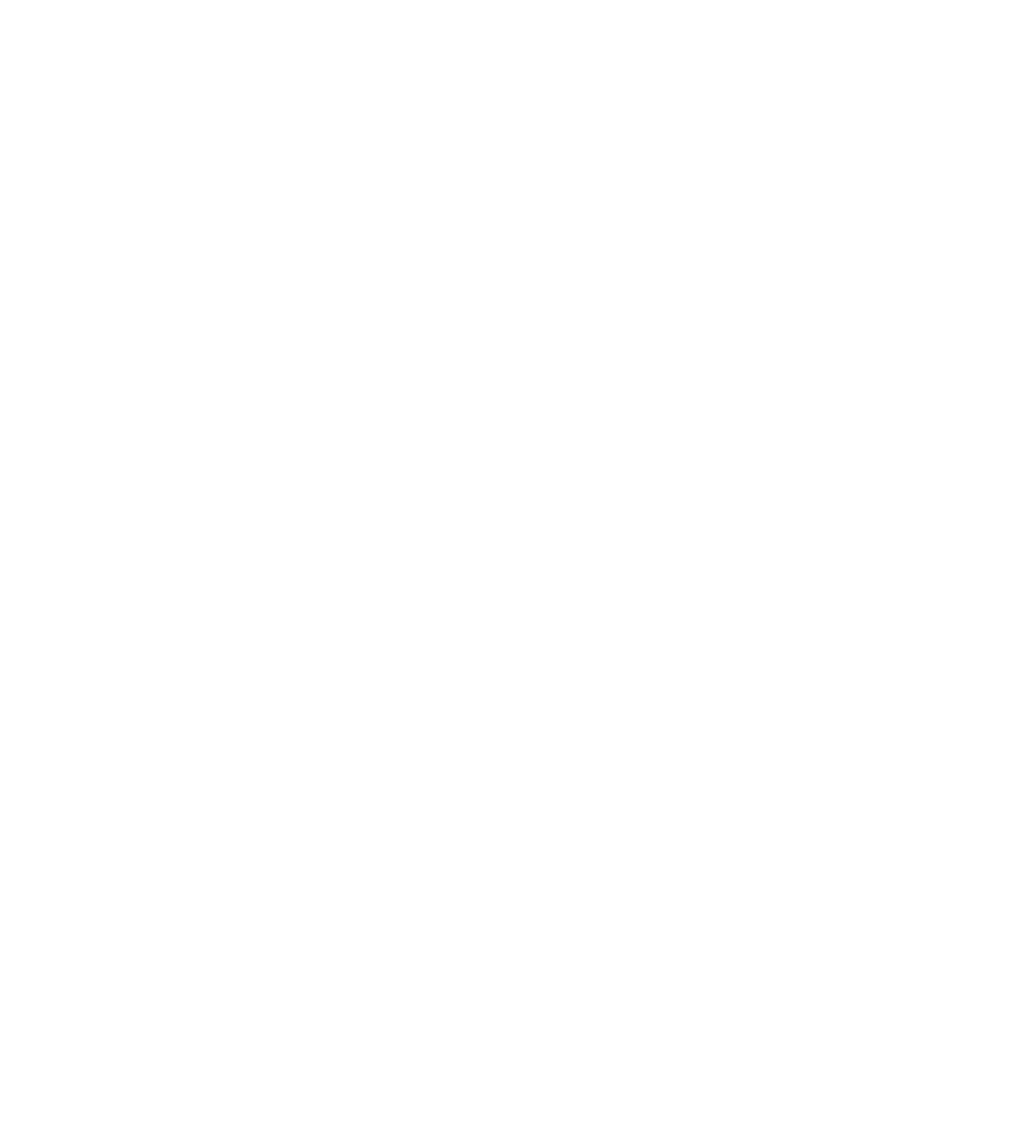
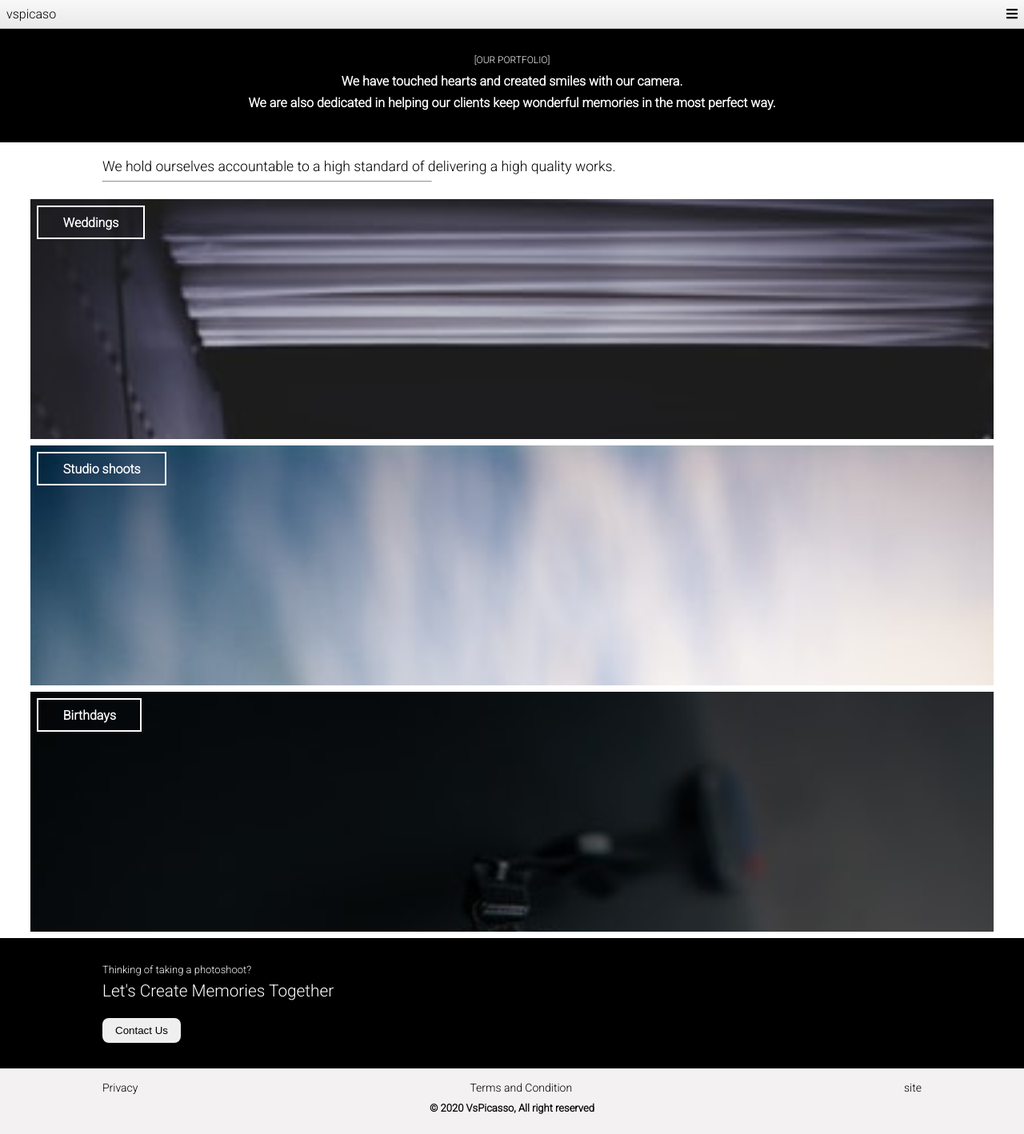
Before and after one commit to ITIfeanyi/VsPicaso, a React (Create React App) app: page /portfolio in a window 1280 px wide. Shown: the whole page at 80% size. Before the commit the page ends 800 px from the top, so only its background shows below. Built offline with nearby package versions, Linux system fonts and the light colour scheme.

Commit message:
added the portfoolio component and contact page

```diff
--- a/package.json
+++ b/package.json
@@ -9,6 +9,7 @@
     "@testing-library/jest-dom": "^5.11.10",
     "@testing-library/react": "^11.2.6",
     "@testing-library/user-event": "^12.8.3",
+    "lodash": "^4.17.21",
     "react": "^17.0.2",
     "react-dom": "^17.0.2",
     "react-router-dom": "^5.2.0",
--- a/src/App.js
+++ b/src/App.js
@@ -1,6 +1,8 @@
 import "./App.css";
 import { Switch, Route } from "react-router-dom";
 import Homepage from "./components/Pages/Homepage/Homepage";
+import PortFolio from "./components/Pages/Portfolio/PortFolio";
+import Contact from "./components/Pages/Contact/Contact";
 
 function App() {
   return (
@@ -9,6 +11,12 @@
         <Route exact path='/'>
           <Homepage />
         </Route>
+        <Route path='/portfolio'>
+          <PortFolio />
+        </Route>
+        <Route path='/contact'>
+          <Contact />
+        </Route>
       </Switch>
     </div>
   );
--- /dev/null
+++ b/src/components/Pages/Contact/Contact.js
@@ -0,0 +1,13 @@
+import React from "react";
+import Header from "../../Header/Header";
+import Footer from "../../Footer/Footer";
+
+const Contact = () => {
+  return (
+    <div>
+      <Header />
+    </div>
+  );
+};
+
+export default Contact;
--- a/src/components/Pages/Homepage/Homepage.js
+++ b/src/components/Pages/Homepage/Homepage.js
@@ -11,6 +11,7 @@
 } from "@fortawesome/free-solid-svg-icons";
 import { FontAwesomeIcon } from "@fortawesome/react-fontawesome";
 import Footer from "../../Footer/Footer";
+import { Link } from "react-router-dom";
 
 const Homepage = () => {
   return (
@@ -83,7 +84,9 @@
           <p className={styles.more_Project_text}>
             We take photography to the next level
           </p>
-          <button>View more of our works</button>
+          <button>
+            <Link to='/portfolio'>View more of our works</Link>
+          </button>
         </div>
       </article>
       <Footer />
--- a/src/components/Pages/Homepage/Homepage.module.css
+++ b/src/components/Pages/Homepage/Homepage.module.css
@@ -91,3 +91,7 @@
   color: white;
   border: 2px solid rgb(201, 171, 3);
 }
+.more_Project a {
+  text-decoration: none;
+  color: black;
+}
--- /dev/null
+++ b/src/components/Pages/Portfolio/PortFolio.js
@@ -0,0 +1,75 @@
+import React from "react";
+import Header from "../../Header/Header";
+import styles from "./PortFolio.module.css";
+import { Link } from "react-router-dom";
+
+import img1 from "../../../img/img1.jpg";
+import img2 from "../../../img/img2.jpg";
+import img3 from "../../../img/img3.jpg";
+import Footer from "../../Footer/Footer";
+
+const PortFolio = () => {
+  return (
+    <div>
+      <Header />
+      <div className={styles.ourportfolio}>
+        <p className={styles.PortFolio_title}>[OUR PORTFOLIO]</p>
+        <p className={styles.PortFolio_main}>
+          We have touched hearts and created smiles with our camera.
+        </p>
+        <p className={styles.PortFolio_main}>
+          We are also dedicated in helping our clients keep wonderful memories
+          in the most perfect way.
+        </p>
+      </div>
+
+      <div className={styles.accountable}>
+        We hold ourselves accountable to a high standard of delivering a high
+        quality works.
+        <hr />
+      </div>
+      <div className={styles.portfolio_list}>
+        <div className={styles.portfolio}>
+          <Link to='/' className={styles.portfolio_link}>
+            <img src={img1} alt='img' />
+            <div className={styles.btn}>
+              <span>Weddings</span>
+            </div>
+          </Link>
+        </div>
+        <div className={styles.portfolio}>
+          <Link to='/' className={styles.portfolio_link}>
+            <img src={img2} alt='img' />
+            <div className={styles.btn}>
+              <span>Studio shoots</span>
+            </div>
+          </Link>
+        </div>
+        <div className={styles.portfolio}>
+          <Link to='/' className={styles.portfolio_link}>
+            <img src={img3} alt='img' />
+            <div className={styles.btn}>
+              <span>Birthdays</span>
+            </div>
+          </Link>
+        </div>
+      </div>
+      <article className={styles.think_photoshoot}>
+        <div className={styles.think_photoshoot_text}>
+          <p className={styles.think_photoshoot_text_small}>
+            Thinking of taking a photoshoot?
+          </p>
+          <p className={styles.think_photoshoot_text_large}>
+            Let's Create Memories Together
+          </p>
+          <Link to='/contact'>
+            <button>Contact Us</button>
+          </Link>
+        </div>
+      </article>
+      <Footer />
+    </div>
+  );
+};
+
+export default PortFolio;
--- /dev/null
+++ b/src/components/Pages/Portfolio/PortFolio.module.css
@@ -0,0 +1,83 @@
+.ourportfolio {
+  background-color: black;
+  text-align: center;
+  color: white;
+  padding: 2rem 1rem;
+}
+.ourportfolio p {
+  width: 70%;
+  margin: auto;
+}
+.PortFolio_title {
+  font-size: 12px;
+  padding-bottom: 0.6rem;
+}
+.PortFolio_main {
+  font-weight: 600;
+  padding-bottom: 0.5rem;
+}
+.accountable {
+  background-color: white;
+  color: black;
+  width: 80%;
+  margin: 1.3rem auto;
+  font-size: 1.1rem;
+  font-weight: 500;
+}
+hr {
+  width: 40%;
+  margin-top: 0.5rem;
+}
+.portfolio_list {
+  width: 100%;
+}
+.portfolio {
+  width: 94%;
+  overflow: hidden;
+  height: 300px;
+  margin: 0.5rem auto;
+}
+.portfolio img {
+  width: 100%;
+}
+.portfolio_link {
+  position: relative;
+  display: block;
+}
+.btn {
+  position: absolute;
+  color: white;
+  top: 1.2rem;
+  left: 0.5rem;
+  bottom: 0;
+  right: 0;
+}
+.btn span {
+  padding: 0.6rem 1.9rem;
+  border: 2px solid white;
+  font-weight: 600;
+}
+.think_photoshoot {
+  width: 100%;
+  background-color: black;
+  color: white;
+}
+.think_photoshoot_text {
+  width: 80%;
+  margin: 0 auto;
+  padding: 2rem 0.4rem;
+}
+.think_photoshoot_text_small {
+  font-size: 13px;
+  padding-bottom: 0.4rem;
+}
+.think_photoshoot_text_large {
+  font-size: 1.3rem;
+}
+.think_photoshoot_text button {
+  margin-top: 1.4rem;
+  border: 0;
+  padding: 0.5rem 1rem;
+  border-radius: 0.5rem;
+  outline: none;
+}
```
Also changed, not shown: 1 other file (tests, documents, lock files or other folders).
